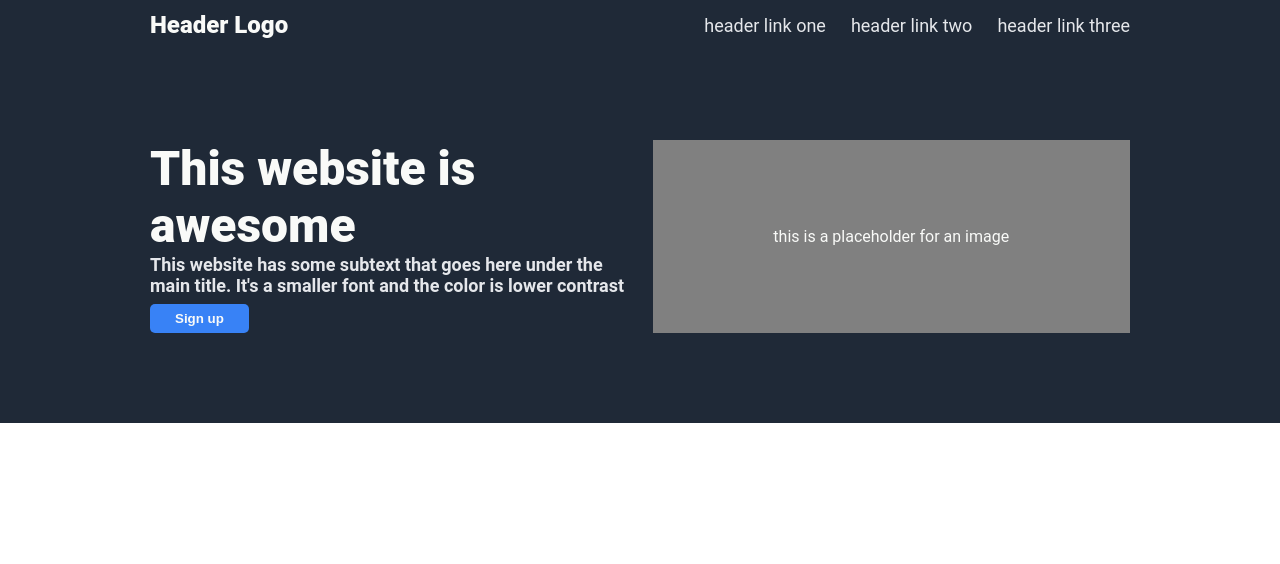
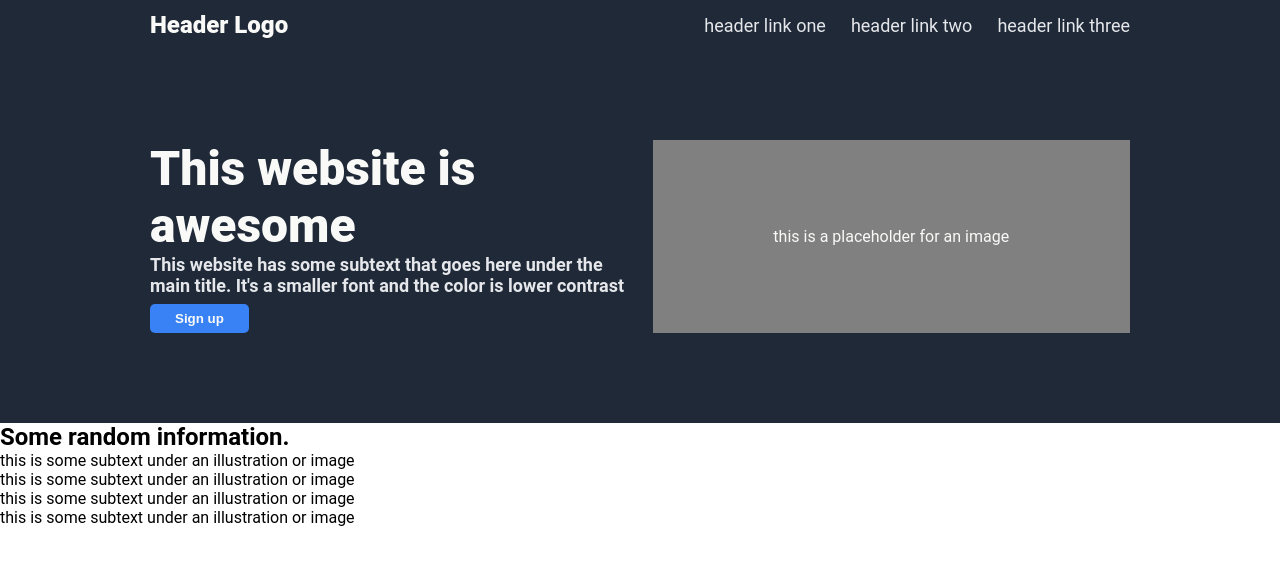
Before and after one commit to Kezy-d4/odin-landing-page, a plain HTML site: page index.html in a window 1280 px wide. Drawn offline with Linux system fonts and the light colour scheme.

Commit message:
Add initial html structure for information section

```diff
--- a/index.html
+++ b/index.html
@@ -30,6 +30,16 @@
         </div>
       </div>
 
+      <div class="info">
+        <h2 class="info-header">Some random information.</h2>
+        <div class="info-images">
+          <div class="info-image"><p>this is some subtext under an illustration or image</p></div>
+          <div class="info-image"><p>this is some subtext under an illustration or image</p></div>
+          <div class="info-image"><p>this is some subtext under an illustration or image</p></div>
+          <div class="info-image"><p>this is some subtext under an illustration or image</p></div>
+        </div>
+      </div>
+
     </div>
   </body>
 </html>
```
